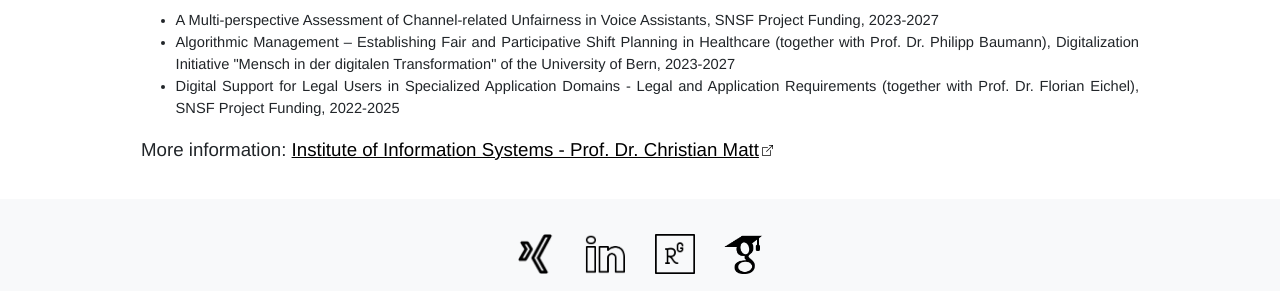
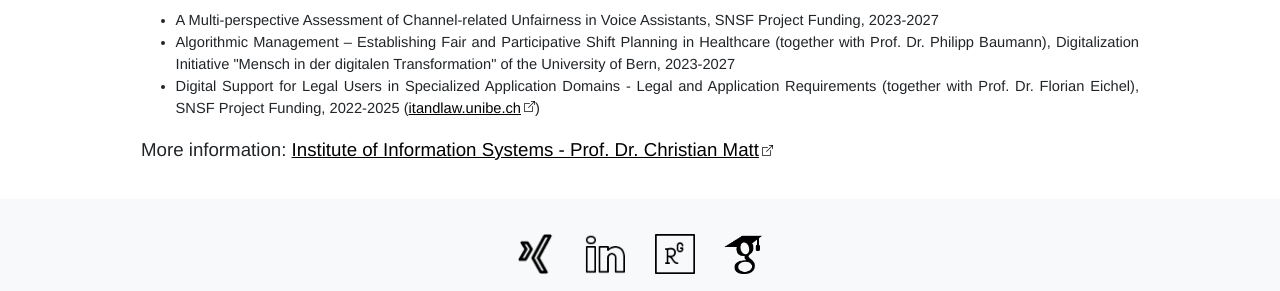
Before and after one commit to christian-matt/christian-matt.github.io, a Jekyll site: the page built from research.html, in a window 1280 px wide and 1289 px high. Shown: the part 901-1192 px from the top of the window. Built offline with Jekyll 4.4.1, drawn with Linux system fonts in a browser that asks for light colours.

Commit message:
Add link to legal user SNSF project.

```diff
--- a/_includes/links/external.html
+++ b/_includes/links/external.html
@@ -1 +1 @@
-<a class="link" target="_blank" href="{{ include.url }}">{{ include.name }}<i class="bi bi-box-arrow-up-right icon-link"></i></a>
+<a class="{% if include.class == "publication-item" %}{{ include.class }}{% else %}link{% endif %}" target="_blank" href="{{ include.url }}">{{ include.name }}<i class="bi bi-box-arrow-up-right icon-link"></i></a>
--- a/research.html
+++ b/research.html
@@ -28,10 +28,9 @@ Christian Matt currently serves as a Senior Editor of the journals Electronic Ma
 
 <h2 class="h2">Current research projects include:</h2>
 <ul>
-    <li class="publication-item">A Multi-perspective Assessment of Channel-related Unfairness in Voice Assistants, SNSF Project Funding, 2023-2027
-    </li>
+    <li class="publication-item">A Multi-perspective Assessment of Channel-related Unfairness in Voice Assistants, SNSF Project Funding, 2023-2027</li>
     <li class="publication-item">Algorithmic Management – Establishing Fair and Participative Shift Planning in Healthcare (together with Prof. Dr. Philipp Baumann), Digitalization Initiative "Mensch in der digitalen Transformation" of the University of Bern, 2023-2027</li>
-    <li class="publication-item">Digital Support for Legal Users in Specialized Application Domains - Legal and Application Requirements (together with Prof. Dr. Florian Eichel), SNSF Project Funding, 2022-2025</li>
+    <li class="publication-item">Digital Support for Legal Users in Specialized Application Domains - Legal and Application Requirements (together with Prof. Dr. Florian Eichel), SNSF Project Funding, 2022-2025 ({% include links/external.html url="https://www.itandlaw.unibe.ch/" name="itandlaw.unibe.ch" class="publication-item"%})</li>
 </ul>
 
 <p>
```
